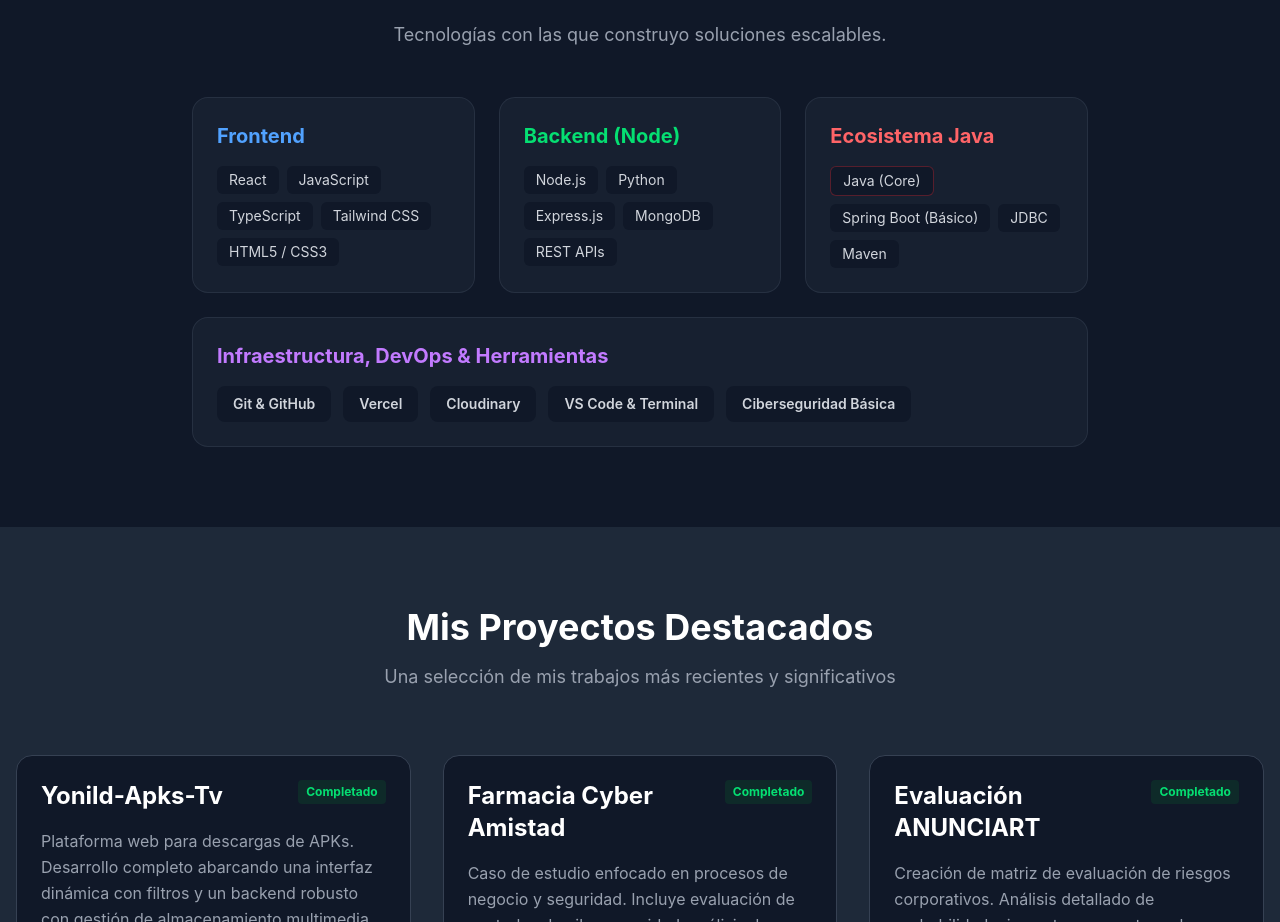
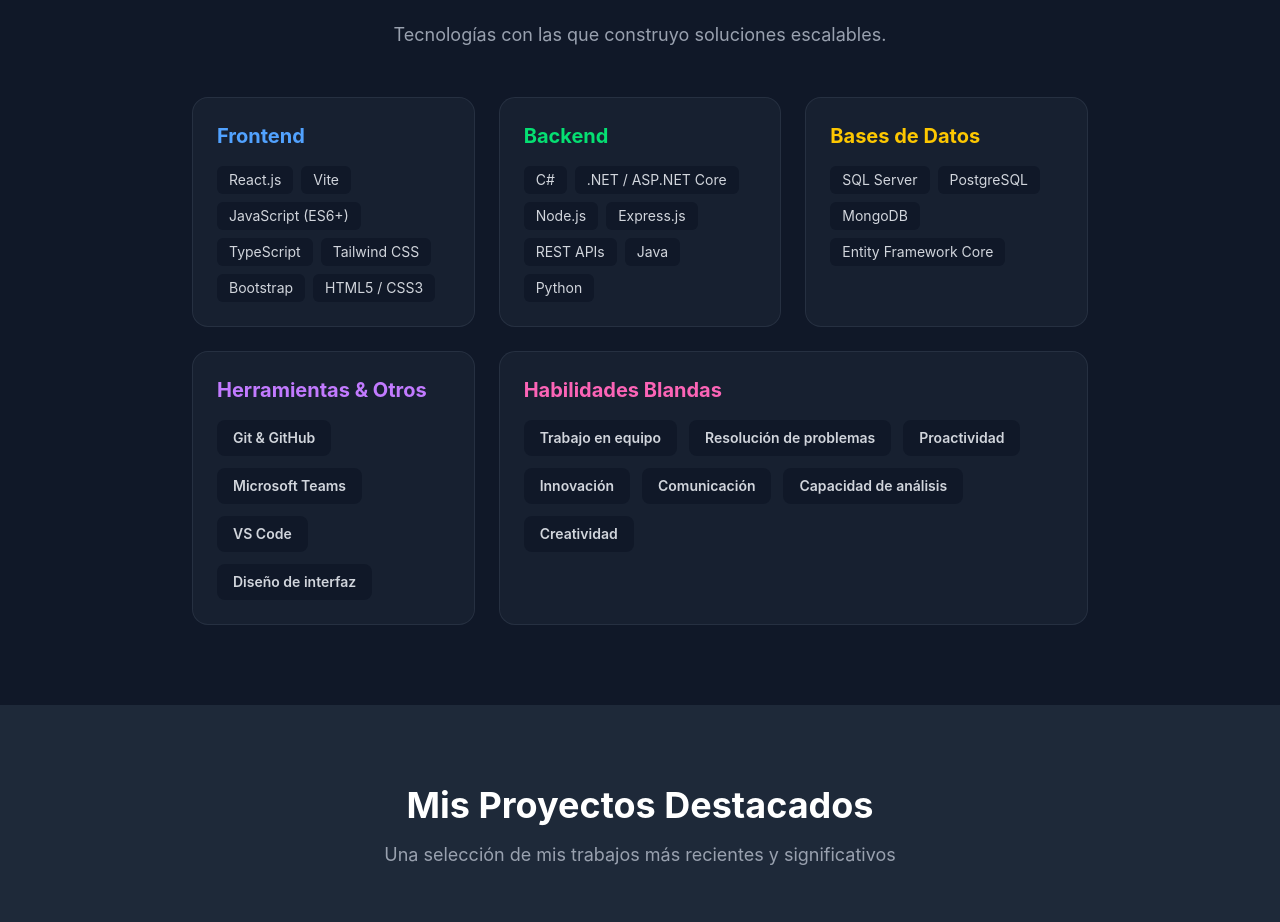
Before and after one commit to Yonatanuh/mi-portafolio, a React (Vite) app: page / in a window 1280 px wide. Shown: the part 1514-2436 px from the top of the page. Built offline with nearby package versions, Linux system fonts and the light colour scheme.

Commit message:
Actualizacion de habilidades en el portafolio

```diff
--- a/src/components/Skills.jsx
+++ b/src/components/Skills.jsx
@@ -24,10 +24,13 @@
             </h3>
             <ul className="flex flex-wrap gap-2">
               <li className="bg-gray-900 text-gray-300 px-3 py-1 rounded-md text-sm">
-                React
+                React.js
               </li>
               <li className="bg-gray-900 text-gray-300 px-3 py-1 rounded-md text-sm">
-                JavaScript
+                Vite
+              </li>
+              <li className="bg-gray-900 text-gray-300 px-3 py-1 rounded-md text-sm">
+                JavaScript (ES6+)
               </li>
               <li className="bg-gray-900 text-gray-300 px-3 py-1 rounded-md text-sm">
                 TypeScript
@@ -36,76 +39,112 @@
                 Tailwind CSS
               </li>
               <li className="bg-gray-900 text-gray-300 px-3 py-1 rounded-md text-sm">
+                Bootstrap
+              </li>
+              <li className="bg-gray-900 text-gray-300 px-3 py-1 rounded-md text-sm">
                 HTML5 / CSS3
               </li>
             </ul>
           </div>
 
-          {/* Backend MERN Card */}
+          {/* Backend Card */}
           <div className="bg-gray-800/50 border border-gray-700/50 rounded-2xl p-6 hover:border-green-500/50 transition-colors duration-300">
             <h3 className="text-xl font-bold text-green-400 mb-4 flex items-center gap-2">
-              Backend (Node)
+              Backend
             </h3>
             <ul className="flex flex-wrap gap-2">
               <li className="bg-gray-900 text-gray-300 px-3 py-1 rounded-md text-sm">
-                Node.js
+                C#
               </li>
               <li className="bg-gray-900 text-gray-300 px-3 py-1 rounded-md text-sm">
-                Python
+                .NET / ASP.NET Core
+              </li>
+              <li className="bg-gray-900 text-gray-300 px-3 py-1 rounded-md text-sm">
+                Node.js
               </li>
               <li className="bg-gray-900 text-gray-300 px-3 py-1 rounded-md text-sm">
                 Express.js
               </li>
               <li className="bg-gray-900 text-gray-300 px-3 py-1 rounded-md text-sm">
-                MongoDB
+                REST APIs
               </li>
               <li className="bg-gray-900 text-gray-300 px-3 py-1 rounded-md text-sm">
-                REST APIs
+                Java
+              </li>
+              <li className="bg-gray-900 text-gray-300 px-3 py-1 rounded-md text-sm">
+                Python
               </li>
             </ul>
           </div>
 
-          {/* Backend Java Card (NUEVO) */}
-          <div className="bg-gray-800/50 border border-gray-700/50 rounded-2xl p-6 hover:border-red-500/50 transition-colors duration-300">
-            <h3 className="text-xl font-bold text-red-400 mb-4 flex items-center gap-2">
-              Ecosistema Java
+          {/* Bases de Datos Card */}
+          <div className="bg-gray-800/50 border border-gray-700/50 rounded-2xl p-6 hover:border-yellow-500/50 transition-colors duration-300">
+            <h3 className="text-xl font-bold text-yellow-400 mb-4 flex items-center gap-2">
+              Bases de Datos
             </h3>
             <ul className="flex flex-wrap gap-2">
-              <li className="bg-gray-900 text-gray-300 px-3 py-1 rounded-md text-sm border border-red-500/30">
-                Java (Core)
+              <li className="bg-gray-900 text-gray-300 px-3 py-1 rounded-md text-sm">
+                SQL Server
               </li>
               <li className="bg-gray-900 text-gray-300 px-3 py-1 rounded-md text-sm">
-                Spring Boot (Básico)
+                PostgreSQL
               </li>
               <li className="bg-gray-900 text-gray-300 px-3 py-1 rounded-md text-sm">
-                JDBC
+                MongoDB
               </li>
               <li className="bg-gray-900 text-gray-300 px-3 py-1 rounded-md text-sm">
-                Maven
+                Entity Framework Core
               </li>
             </ul>
           </div>
 
           {/* Herramientas & Cloud Card */}
-          <div className="bg-gray-800/50 border border-gray-700/50 rounded-2xl p-6 md:col-span-2 lg:col-span-3 hover:border-purple-500/50 transition-colors duration-300">
+          <div className="bg-gray-800/50 border border-gray-700/50 rounded-2xl p-6 hover:border-purple-500/50 transition-colors duration-300">
             <h3 className="text-xl font-bold text-purple-400 mb-4 flex items-center gap-2">
-              Infraestructura, DevOps & Herramientas
+              Herramientas & Otros
             </h3>
             <ul className="flex flex-wrap gap-3">
               <li className="bg-gray-900 text-gray-300 px-4 py-2 rounded-lg text-sm font-semibold">
                 Git & GitHub
               </li>
               <li className="bg-gray-900 text-gray-300 px-4 py-2 rounded-lg text-sm font-semibold">
-                Vercel
+                Microsoft Teams
               </li>
               <li className="bg-gray-900 text-gray-300 px-4 py-2 rounded-lg text-sm font-semibold">
-                Cloudinary
+                VS Code
               </li>
               <li className="bg-gray-900 text-gray-300 px-4 py-2 rounded-lg text-sm font-semibold">
-                VS Code & Terminal
+                Diseño de interfaz
+              </li>
+            </ul>
+          </div>
+
+          {/* Habilidades Blandas Card */}
+          <div className="bg-gray-800/50 border border-gray-700/50 rounded-2xl p-6 md:col-span-2 hover:border-pink-500/50 transition-colors duration-300">
+            <h3 className="text-xl font-bold text-pink-400 mb-4 flex items-center gap-2">
+              Habilidades Blandas
+            </h3>
+            <ul className="flex flex-wrap gap-3">
+              <li className="bg-gray-900 text-gray-300 px-4 py-2 rounded-lg text-sm font-semibold">
+                Trabajo en equipo
               </li>
               <li className="bg-gray-900 text-gray-300 px-4 py-2 rounded-lg text-sm font-semibold">
-                Ciberseguridad Básica
+                Resolución de problemas
+              </li>
+              <li className="bg-gray-900 text-gray-300 px-4 py-2 rounded-lg text-sm font-semibold">
+                Proactividad
+              </li>
+              <li className="bg-gray-900 text-gray-300 px-4 py-2 rounded-lg text-sm font-semibold">
+                Innovación
+              </li>
+              <li className="bg-gray-900 text-gray-300 px-4 py-2 rounded-lg text-sm font-semibold">
+                Comunicación
+              </li>
+              <li className="bg-gray-900 text-gray-300 px-4 py-2 rounded-lg text-sm font-semibold">
+                Capacidad de análisis
+              </li>
+              <li className="bg-gray-900 text-gray-300 px-4 py-2 rounded-lg text-sm font-semibold">
+                Creatividad
               </li>
             </ul>
           </div>
```
